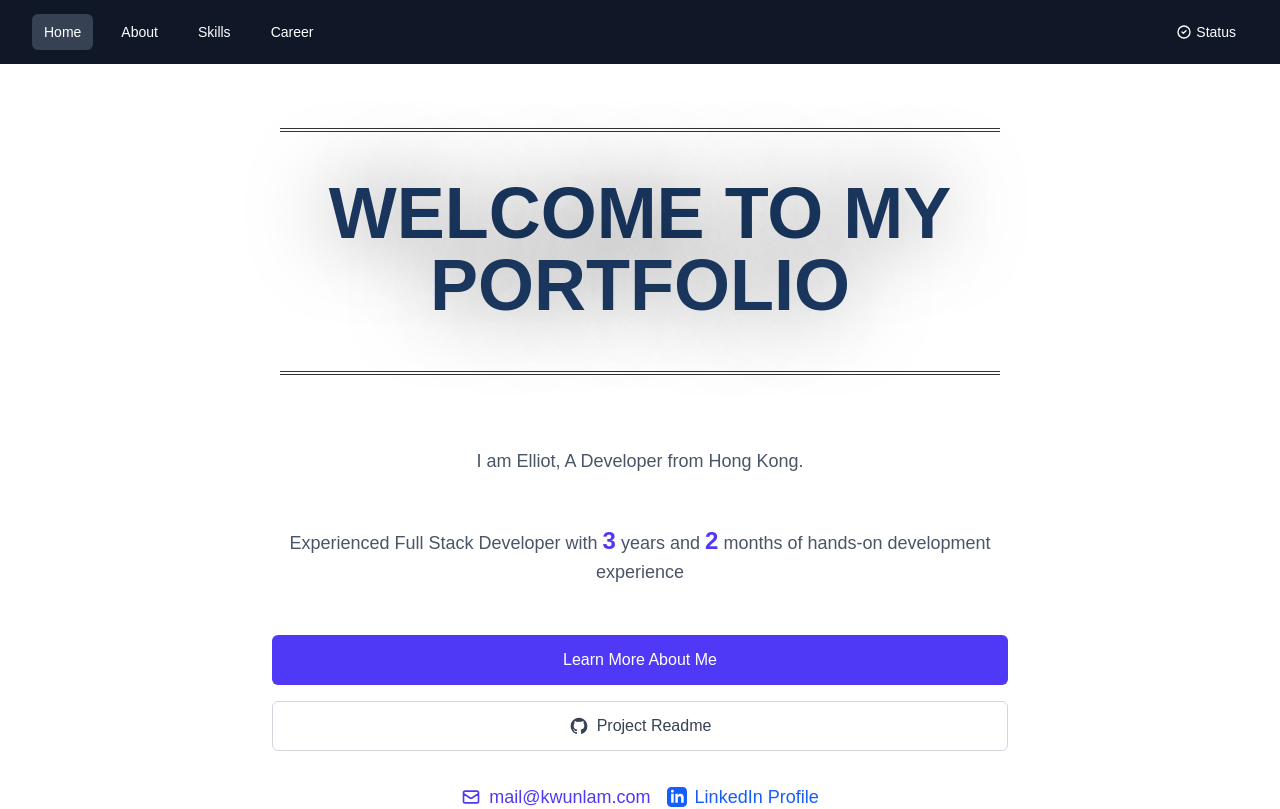
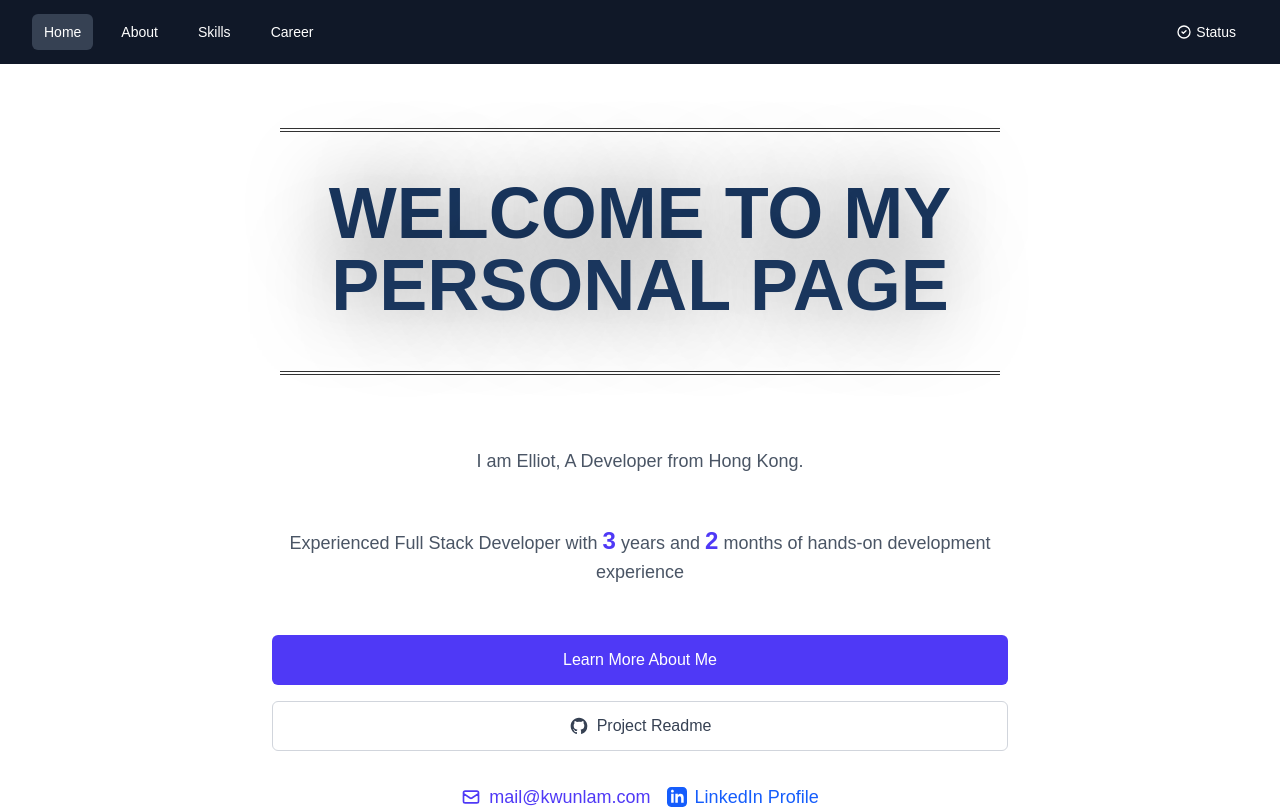
Before and after one commit to etklam/portfolio-2025-apr, a Next.js app: page / in a window 1280 px wide. Shown: the top 809 px of the page. Built offline with nearby package versions, Linux system fonts and the light colour scheme.

Commit message:
Fix wording in Home page

```diff
--- a/src/app/page.tsx
+++ b/src/app/page.tsx
@@ -55,7 +55,7 @@ export default function Home() {
           <div className="text-center">
             <div className="animated-text">
               <p className="text-base sm:text-lg">
-                <span className="text-3xl sm:text-4xl">Welcome to My Portfolio</span>
+                <span className="text-3xl sm:text-4xl">Welcome to My Personal Page</span>
               </p>
             </div>
             <div className="max-w-3xl mx-auto px-4">
```
